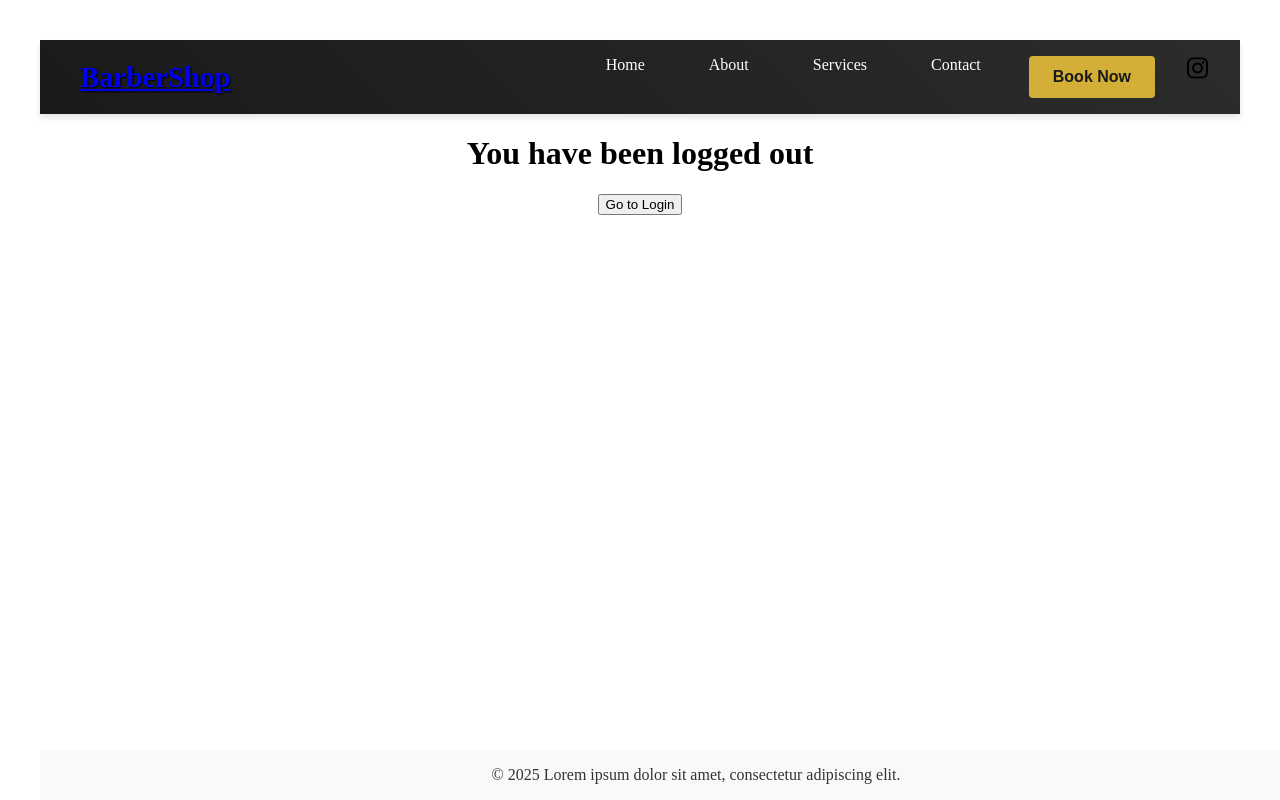
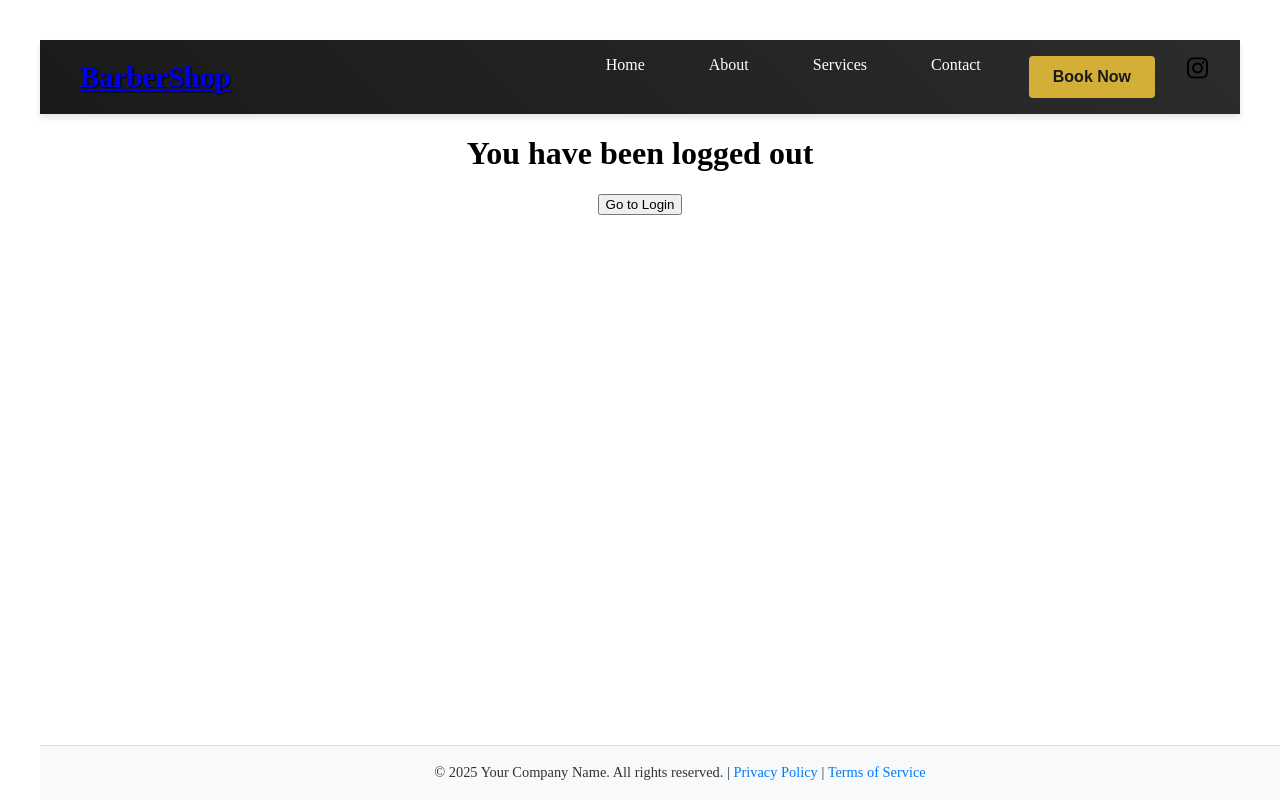
Before and after one commit to adrianlagarto/Blendz-By-JJ, a React (Vite) app in the folder client/: page /logout in a window 1280 px wide. Built offline with nearby package versions, Linux system fonts and the light colour scheme.

Commit message:
footer_scss

```diff
--- a/client/src/components/Footer.jsx
+++ b/client/src/components/Footer.jsx
@@ -4,9 +4,13 @@ import "./Footer.scss"; // Import SCSS file
 const Footer = () => {
   return (
     <footer className="footer">
-      <p>
-        &copy; 2025 Lorem ipsum dolor sit amet, consectetur adipiscing elit.
-      </p>
+      <div className="footer-content">
+        <p>
+          &copy; 2025 Your Company Name. All rights reserved. |{" "}
+          <a href="/privacy-policy">Privacy Policy</a> |{" "}
+          <a href="/terms-of-service">Terms of Service</a>
+        </p>
+      </div>
     </footer>
   );
 };
--- a/client/src/components/Footer.scss
+++ b/client/src/components/Footer.scss
@@ -1,13 +1,33 @@
 .footer {
   background-color: #f8f9fa;
-  padding: 1rem;
+  padding: 1rem 0;
   text-align: center;
   position: fixed;
   width: 100%;
   bottom: 0;
+  border-top: 1px solid #e0e0e0;
+  z-index: 1000;
 
-  p {
-    margin: 0;
-    color: #333;
+  .footer-content {
+    max-width: 1200px;
+    margin: 0 auto;
+    padding: 0 1rem;
+
+    p {
+      margin: 0;
+      color: #333;
+      font-size: 0.9rem;
+      line-height: 1.5;
+
+      a {
+        color: #007bff;
+        text-decoration: none;
+        transition: color 0.3s ease;
+
+        &:hover {
+          color: #0056b3;
+        }
+      }
+    }
   }
 }
--- a/client/src/pages/Login.jsx
+++ b/client/src/pages/Login.jsx
@@ -28,6 +28,7 @@ const Login = () => {
       );
       if (response.status === 200) {
         if (response.data.is_admin) {
+          console.log("checking_log_in");
           navigate("/admin"); // Redirect to the admin page if the user is an admin
         } else {
           navigate("/"); // Redirect to a different page if the user is not an admin
```
Also changed, not shown: 1 other file (tests, documents, lock files or other folders).
